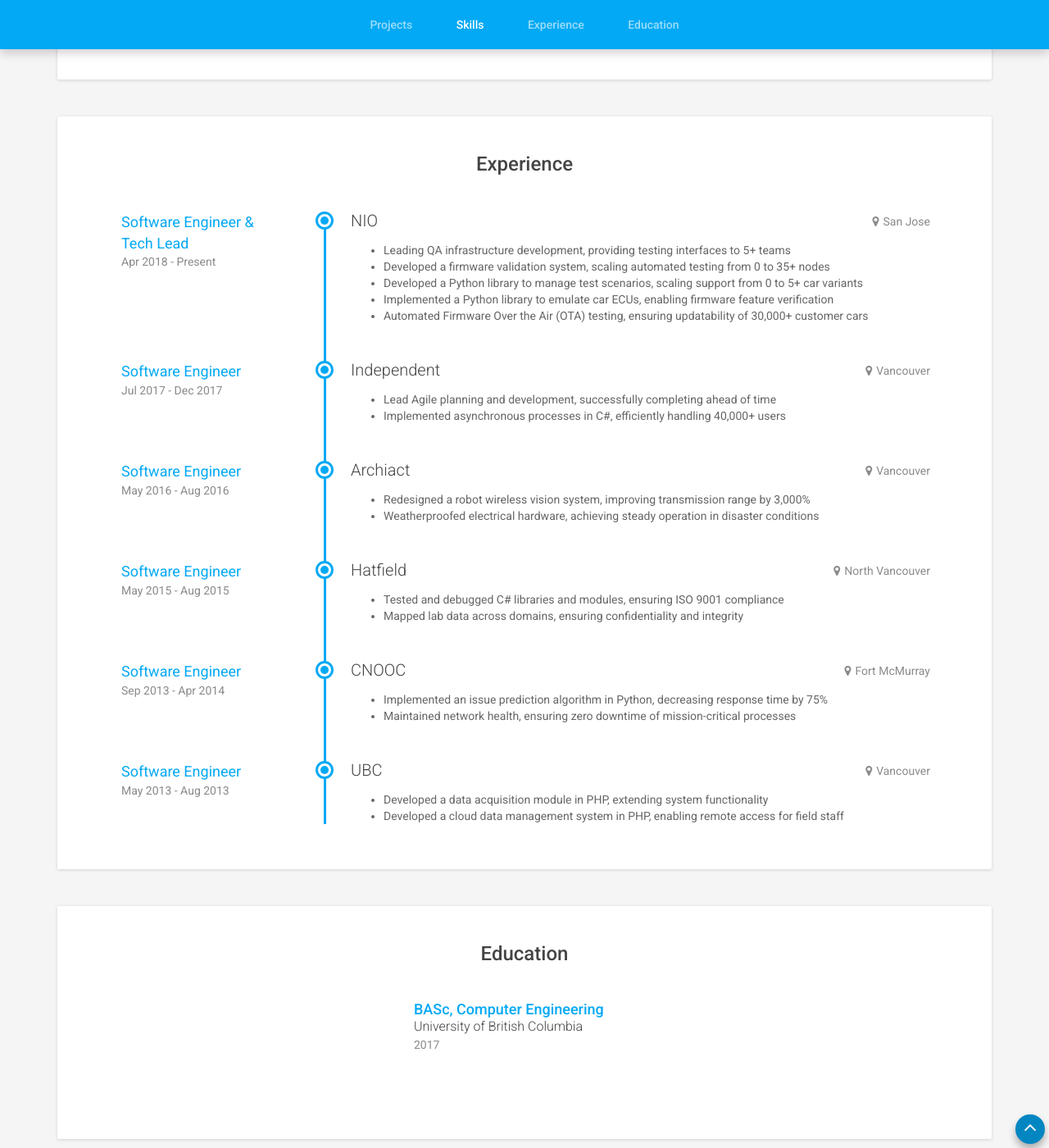
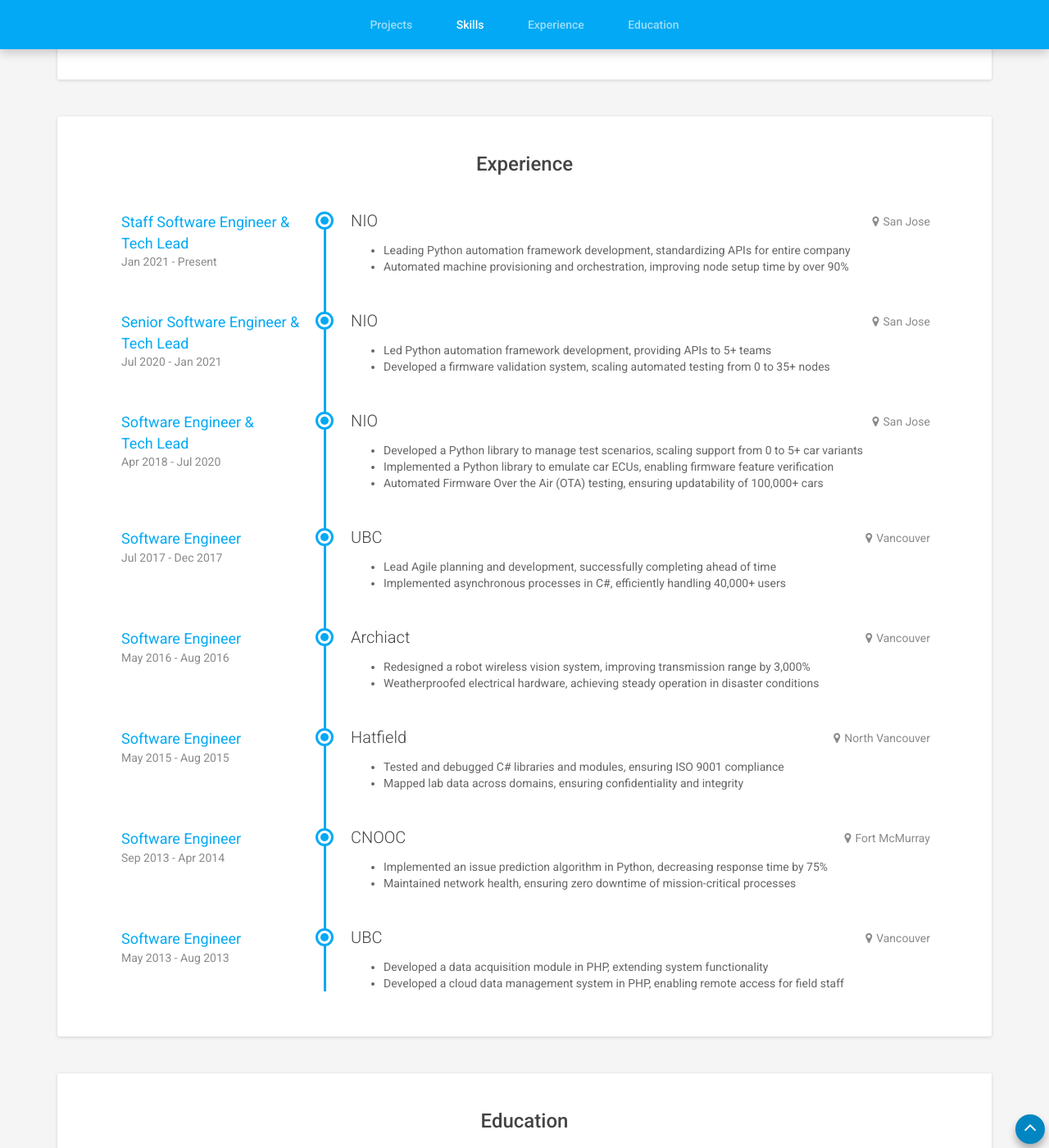
Before and after one commit to kgarsuta/kgarsuta.github.io, a Jekyll site: the page built from index.html, in a window 1280 px wide and 1400 px high, scrolled down 2348 px. Shown: the whole window at 82% size. Built offline with Jekyll 4.4.1, drawn with Linux system fonts in a browser that asks for light colours.

Commit message:
Update Experience

```diff
--- a/index.html
+++ b/index.html
@@ -86,23 +86,55 @@
                 <div class="location"><i class="fa fa-map-marker" aria-hidden="true"></i>San Jose</div>
             </div>
             <div class="job-meta">
-                <div class="title">Software Engineer &<br />Tech Lead</div>
-                <div class="time">Apr 2018 - Present</div>
+                <div class="title">Staff Software Engineer &<br />Tech Lead</div>
+                <div class="time">Jan 2021 - Present</div>
             </div><!--//job-meta-->
             <div class="job-desc">
                 <ul>
-                    <li>Leading QA infrastructure development, providing testing interfaces to 5+ teams</li>
-                    <li>Developed a firmware validation system, scaling automated testing from 0 to 35+ nodes</li>
-                    <li>Developed a Python library to manage test scenarios, scaling support from 0 to 5+ car variants</li>
-					<li>Implemented a Python library to emulate car ECUs, enabling firmware feature verification</li>
-					<li>Automated Firmware Over the Air (OTA) testing, ensuring updatability of 30,000+ customer cars</li>
+                    <li>Leading Python automation framework development, standardizing APIs for entire company</li>
+                    <li>Automated machine provisioning and orchestration, improving node setup time by over 90%</li>
                 </ul>
             </div><!--//job-desc-->
         </div><!--//item-->
 
         <div class="item">
             <div class="work-place">
-                <h3 class="place">Independent</h3>
+                <h3 class="place">NIO</h3>
+                <div class="location"><i class="fa fa-map-marker" aria-hidden="true"></i>San Jose</div>
+            </div>
+            <div class="job-meta">
+                <div class="title">Senior Software Engineer &<br />Tech Lead</div>
+                <div class="time">Jul 2020 - Jan 2021</div>
+            </div><!--//job-meta-->
+            <div class="job-desc">
+                <ul>
+                    <li>Led Python automation framework development, providing APIs to 5+ teams</li>
+                    <li>Developed a firmware validation system, scaling automated testing from 0 to 35+ nodes</li>
+                </ul>
+            </div><!--//job-desc-->
+        </div><!--//item-->
+
+        <div class="item">
+            <div class="work-place">
+                <h3 class="place">NIO</h3>
+                <div class="location"><i class="fa fa-map-marker" aria-hidden="true"></i>San Jose</div>
+            </div>
+            <div class="job-meta">
+                <div class="title">Software Engineer &<br />Tech Lead</div>
+                <div class="time">Apr 2018 - Jul 2020</div>
+            </div><!--//job-meta-->
+            <div class="job-desc">
+                <ul>
+                    <li>Developed a Python library to manage test scenarios, scaling support from 0 to 5+ car variants</li>
+                    <li>Implemented a Python library to emulate car ECUs, enabling firmware feature verification</li>
+                    <li>Automated Firmware Over the Air (OTA) testing, ensuring updatability of 100,000+ cars</li>
+                </ul>
+            </div><!--//job-desc-->
+        </div><!--//item-->
+
+        <div class="item">
+            <div class="work-place">
+                <h3 class="place">UBC</h3>
                 <div class="location"><i class="fa fa-map-marker" aria-hidden="true"></i>Vancouver</div>
             </div>
             <div class="job-meta">
@@ -202,7 +234,6 @@
                 <div class="education-body">
                     University of British Columbia
                 </div><!--//education-body-->
-                <div class="time">2017</div>
             </div><!--//item-inner-->
         </div><!--//item-->
         <div class="item col-xs-12 col-sm-4">
```
